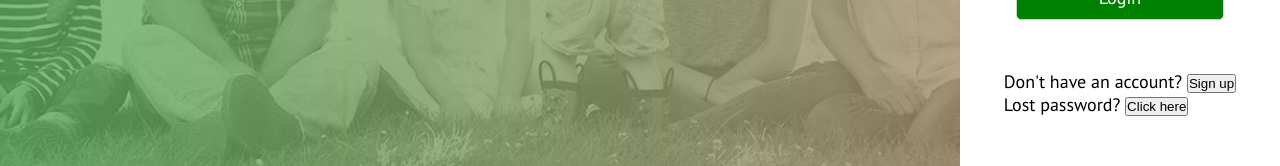
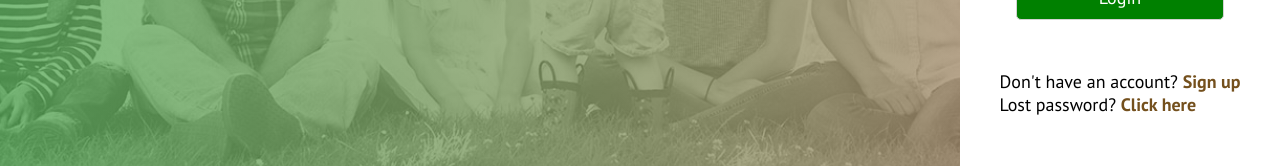
Before and after one commit to cesarsgdev/sephardic-tree-fullstack, a React (Create React App) app in the folder client/: page /login in a window 1280 px wide. Shown: the part 535-701 px from the top of the page. Built offline with nearby package versions, Linux system fonts and the light colour scheme.

Commit message:
Added register form component

```diff
--- a/client/src/components/LoginForm.js
+++ b/client/src/components/LoginForm.js
@@ -1,6 +1,6 @@
 import { useState } from "react";
 
-const LoginForm = ({ changeStatus }) => {
+const LoginForm = ({ changeStatus, changeActiveForm }) => {
   const [email, setEmail] = useState("");
   const [password, setPassword] = useState("");
   const handleSubmit = (e) => {
@@ -32,6 +32,7 @@ const LoginForm = ({ changeStatus }) => {
   };
   return (
     <>
+      <h1>Log in to your account</h1>
       <form onSubmit={handleSubmit}>
         <label>
           Email
@@ -56,6 +57,21 @@ const LoginForm = ({ changeStatus }) => {
 
         <input type="submit" value="Login" />
       </form>
+      <div className="loginOptions">
+        <p>
+          Don't have an account?{" "}
+          <button
+            onClick={(e) => {
+              changeActiveForm("register");
+            }}
+          >
+            Sign up
+          </button>
+        </p>
+        <p>
+          Lost password? <button>Click here</button>
+        </p>
+      </div>
     </>
   );
 };
--- /dev/null
+++ b/client/src/components/RegisterForm.js
@@ -0,0 +1,37 @@
+import { useState } from "react";
+
+const RegisterForm = () => {
+  const [email, setEmail] = useState("");
+  const [password, setPassword] = useState("");
+  return (
+    <>
+      <h1>Register a new account</h1>
+      <form>
+        <label>
+          Email
+          <input
+            type="text"
+            value={email}
+            onChange={(e) => {
+              setEmail(e.target.value);
+            }}
+          />
+        </label>
+        <label>
+          Password
+          <input
+            type="password"
+            value={password}
+            onChange={(e) => {
+              setPassword(e.target.value);
+            }}
+          />
+        </label>
+
+        <input type="submit" value="Register" />
+      </form>
+    </>
+  );
+};
+
+export default RegisterForm;
--- a/client/src/components/styled/LoginContainer.js
+++ b/client/src/components/styled/LoginContainer.js
@@ -80,4 +80,14 @@ export const LoginContainer = styled.main`
     color: #fff;
     cursor: pointer;
   }
+
+  & .loginOptions button {
+    background: transparent;
+    border: none;
+    font-family: "PT Sans";
+    font-size: 18px;
+    color: rgb(116, 80, 29);
+    font-weight: 700;
+    cursor: pointer;
+  }
 `;
--- a/client/src/routes/Login.js
+++ b/client/src/routes/Login.js
@@ -4,13 +4,19 @@ import logo from "../logo.svg";
 import { useState } from "react";
 import { Navigate } from "react-router-dom";
 import LoginForm from "../components/LoginForm";
+import RegisterForm from "../components/RegisterForm";
 
 const Login = () => {
   const [logedIn, setLogedIn] = useState(false);
+  const [activeForm, setActiveForm] = useState("login");
   const token = localStorage.getItem("token");
 
   const changeStatus = () => {
     setLogedIn(true);
+  };
+
+  const changeActiveForm = (active) => {
+    setActiveForm(active);
   };
 
   if (logedIn || token) return <Navigate to="/" />;
@@ -20,16 +26,13 @@ const Login = () => {
         <ImagesLogin></ImagesLogin>
         <section>
           <img alt="logo" src={logo} />
-          <h1>Log in to your account</h1>
-          <LoginForm changeStatus={changeStatus}></LoginForm>
-          <div className="loginOptions">
-            <p>
-              Don't have an account? <button>Sign up</button>
-            </p>
-            <p>
-              Lost password? <button>Click here</button>
-            </p>
-          </div>
+          {activeForm === "login" && (
+            <LoginForm
+              changeStatus={changeStatus}
+              changeActiveForm={changeActiveForm}
+            ></LoginForm>
+          )}
+          {activeForm === "register" && <RegisterForm></RegisterForm>}
         </section>
       </LoginContainer>
     </>
```
